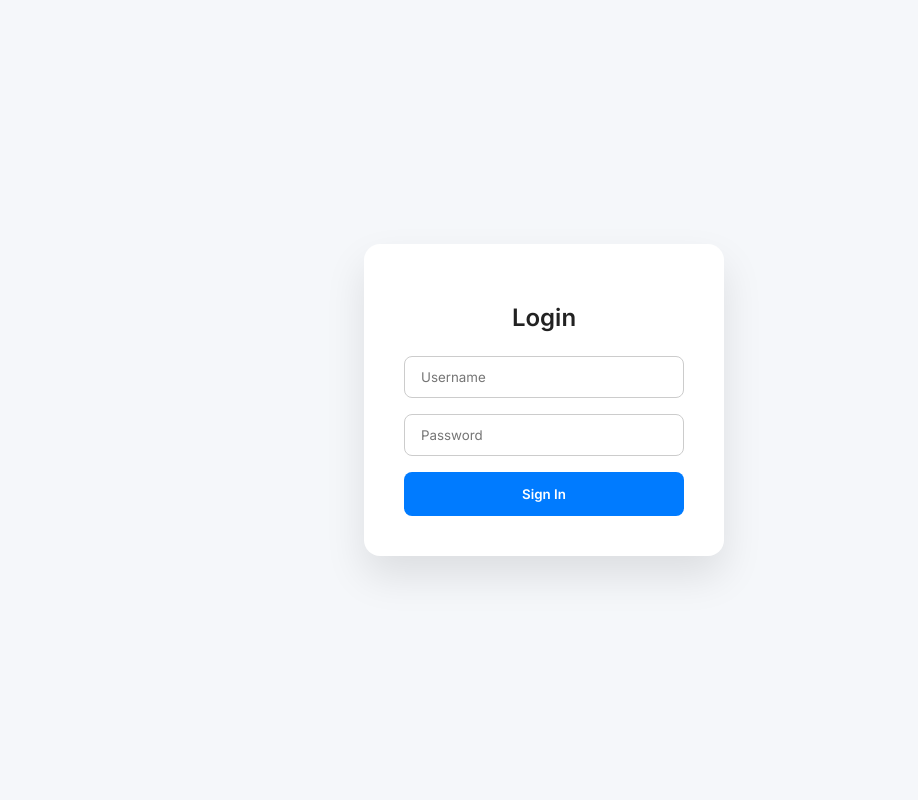
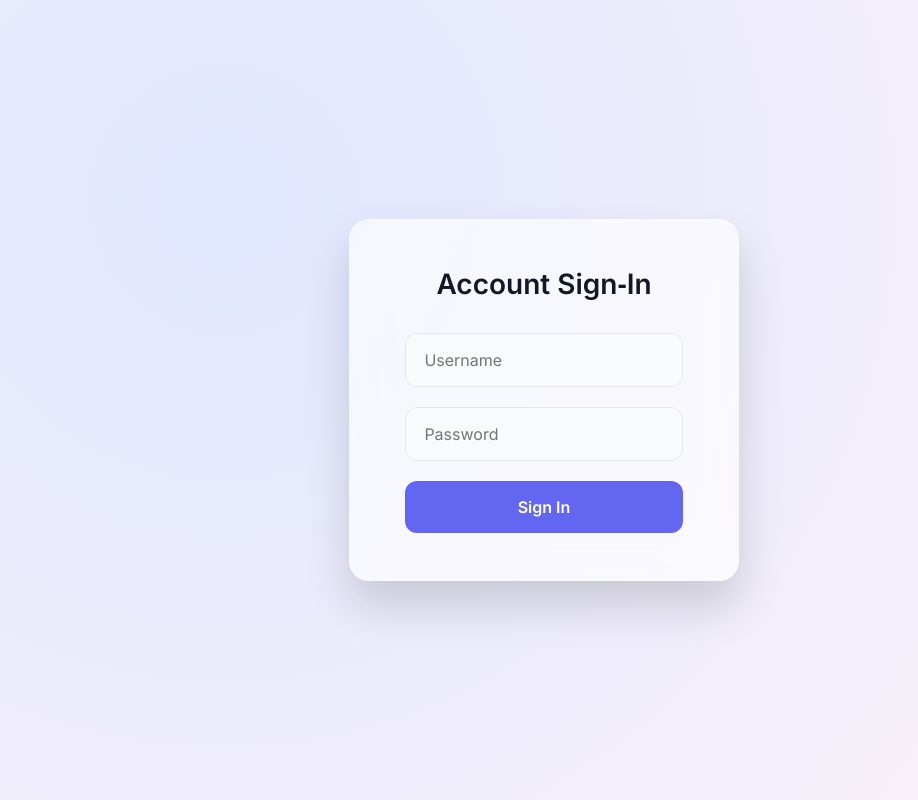
Before and after one commit to N8758/Delivery-label-app, a Flask app: page / in a window 1280 px wide. Shown: the whole page, without its empty margins (96-1014 px from the left). Run offline with Flask 3, Linux system fonts and the light colour scheme.

Commit message:
Update login.html

```diff
--- a/templates/login.html
+++ b/templates/login.html
@@ -2,22 +2,97 @@
 <html lang="en">
 <head>
   <meta charset="UTF-8">
-  <title>Login - Delivery Label</title>
+  <title>Login • Delivery Label</title>
+  <meta name="viewport" content="width=device-width, initial-scale=1">
   <link href="https://fonts.googleapis.com/css2?family=Inter:wght@400;600&display=swap" rel="stylesheet">
   <style>
-    * { box-sizing: border-box; font-family: 'Inter', sans-serif; }
-    body { background: #f5f7fa; display: flex; justify-content: center; align-items: center; height: 100vh; margin: 0; }
-    .login-box { background: #fff; padding: 40px; border-radius: 16px; box-shadow: 0 20px 40px rgba(0,0,0,0.1); width: 360px; }
-    h2 { margin-bottom: 24px; color: #222; text-align: center; }
-    input { width: 100%; padding: 12px 16px; margin-bottom: 16px; border: 1px solid #ccc; border-radius: 8px; transition: border-color 0.3s; }
-    input:focus { border-color: #007bff; outline: none; }
-    button { width: 100%; background: #007bff; color: white; padding: 14px; font-weight: 600; border: none; border-radius: 8px; cursor: pointer; }
-    button:hover { background: #0056d2; }
+    :root {
+      --primary: #6366f1;
+      --primary-dark: #4f46e5;
+      --bg: radial-gradient(circle at 25% 25%, #e0e7ff 0%, #fdf2f8 100%);
+      --glass: rgba(255,255,255,.65);
+      --radius: 1.25rem;
+      --shadow: 0 25px 45px rgba(0,0,0,.15);
+    }
+
+    * { box-sizing: border-box; margin: 0; padding: 0; font-family: 'Inter', sans-serif; }
+
+    body {
+      min-height: 100vh;
+      background: var(--bg);
+      display: flex;
+      align-items: center;
+      justify-content: center;
+      padding: 2rem;
+    }
+
+    .login-box {
+      backdrop-filter: blur(18px);
+      background: var(--glass);
+      padding: 3rem 3.5rem;
+      width: 100%;
+      max-width: 390px;
+      border-radius: var(--radius);
+      box-shadow: var(--shadow);
+      animation: pop .65s ease-out;
+    }
+
+    h2 {
+      text-align: center;
+      font-size: 1.75rem;
+      font-weight: 600;
+      color: #111827;
+      margin-bottom: 2rem;
+    }
+
+    input {
+      width: 100%;
+      padding: 1rem 1.15rem;
+      margin-bottom: 1.25rem;
+      font-size: 1rem;
+      border: 1px solid #e5e7eb;
+      border-radius: .75rem;
+      background: #f9fafb;
+      transition: border .25s, box-shadow .25s;
+    }
+
+    input:focus {
+      outline: none;
+      border-color: var(--primary);
+      box-shadow: 0 0 0 4px rgb(99 102 241 / .15);
+    }
+
+    button {
+      width: 100%;
+      display: inline-block;
+      background: var(--primary);
+      color: #ffffff;
+      padding: 1rem;
+      font-size: 1rem;
+      font-weight: 600;
+      border: none;
+      border-radius: .75rem;
+      cursor: pointer;
+      transition: background .25s, transform .1s;
+    }
+
+    button:hover { background: var(--primary-dark); }
+    button:active { transform: translateY(2px); }
+
+    @keyframes pop {
+      from { opacity: 0; transform: scale(.92); }
+      to   { opacity: 1; transform: scale(1); }
+    }
+
+    @media (max-width: 420px) {
+      .login-box { padding: 2.2rem 2rem; }
+      h2 { font-size: 1.45rem; }
+    }
   </style>
 </head>
 <body>
   <div class="login-box">
-    <h2>Login</h2>
+    <h2>Account Sign‑In</h2>
     <form action="/login" method="POST">
       <input type="text" name="username" placeholder="Username" required>
       <input type="password" name="password" placeholder="Password" required>
```
